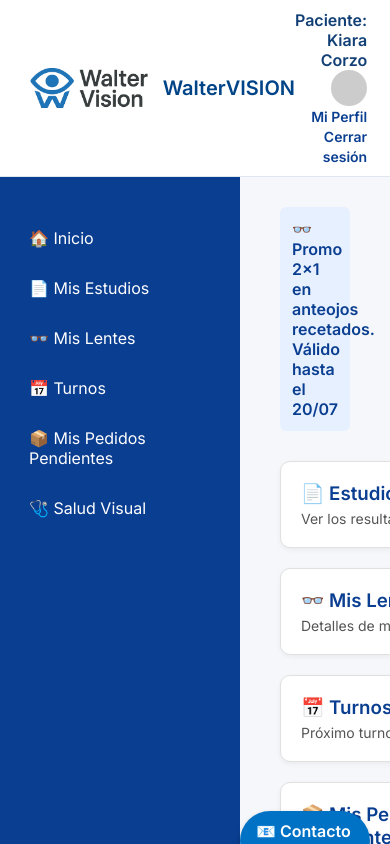
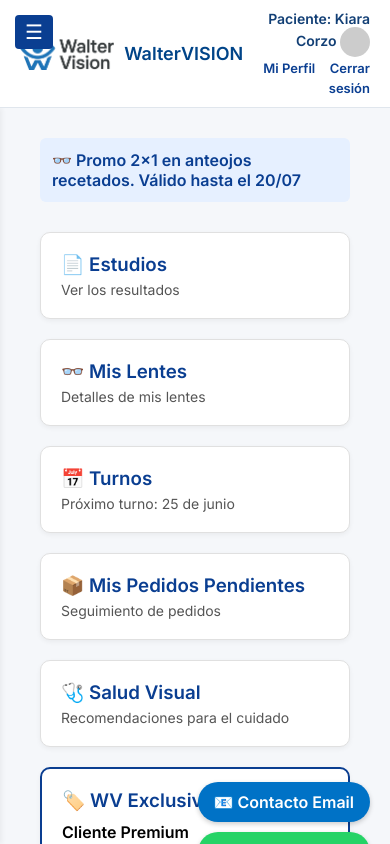
Before and after one commit to waltercorzo/portal, a plain HTML site: page index2.html in a window 390 px wide. Drawn offline with Linux system fonts and the light colour scheme.

Commit message:
Add files via upload

```diff
--- a/index2.html
+++ b/index2.html
@@ -17,7 +17,7 @@
 
         header {
             background-color: #ffffff;
-            padding: 10px 30px;
+            padding: 10px 20px;
             display: flex;
             justify-content: space-between;
             align-items: center;
@@ -28,16 +28,16 @@
         .branding {
             display: flex;
             align-items: center;
-            gap: 15px;
+            gap: 10px;
         }
 
         .branding img {
-            height: 40px;
+            height: 32px;
         }
 
         .branding h1 {
             margin: 0;
-            font-size: 20px;
+            font-size: 18px;
             color: #004488;
         }
 
@@ -47,37 +47,33 @@
 
         .patient-info h2 {
             margin: 0;
-            font-size: 16px;
+            font-size: 14px;
             color: #123f75;
         }
 
         .patient-info a {
-            margin-left: 15px;
+            margin-left: 10px;
             text-decoration: none;
             color: #0a3e91;
             font-weight: 600;
-            font-size: 14px;
+            font-size: 13px;
         }
 
         .layout {
             display: flex;
             flex: 1;
             overflow: hidden;
+            position: relative;
         }
 
         nav {
-            width: 240px;
+            width: 220px;
             background-color: #0a3e91;
             color: #ffffff;
             padding-top: 20px;
             box-sizing: border-box;
             box-shadow: 2px 0 5px rgba(0,0,0,0.05);
-        }
-
-        nav h2 {
-            text-align: center;
-            margin-bottom: 30px;
-            color: #ffffff;
+            transition: transform 0.3s ease;
         }
 
         nav ul {
@@ -101,6 +97,10 @@
             font-weight: 500;
             text-decoration: none;
             display: block;
+        }
+
+        nav ul li a:active {
+            background-color: #124caa;
         }
 
         main {
@@ -144,17 +144,66 @@
         }
 
         .avatar {
-            width: 36px;
-            height: 36px;
+            width: 30px;
+            height: 30px;
             border-radius: 50%;
             background-color: #ccc;
             display: inline-block;
             vertical-align: middle;
         }
+
+        .menu-toggle {
+            display: none;
+            position: absolute;
+            top: 15px;
+            left: 15px;
+            background: #0a3e91;
+            color: white;
+            border: none;
+            font-size: 20px;
+            padding: 5px 10px;
+            border-radius: 4px;
+            z-index: 1001;
+        }
+
+        @media (max-width: 768px) {
+            nav {
+                position: absolute;
+                height: 100%;
+                z-index: 1000;
+                transform: translateX(-100%);
+            }
+
+            nav.open {
+                transform: translateX(0);
+            }
+
+            .menu-toggle {
+                display: block;
+            }
+        }
     </style>
+    <script>
+        function toggleMenu() {
+            const nav = document.querySelector('nav');
+            nav.classList.toggle('open');
+        }
+
+        function closeMenu() {
+            const nav = document.querySelector('nav');
+            nav.classList.remove('open');
+        }
+
+        document.addEventListener("DOMContentLoaded", function() {
+            document.querySelectorAll('nav ul li a').forEach(link => {
+                link.addEventListener('click', closeMenu);
+            });
+        });
+    </script>
 </head>
 <body>
     <header>
+        <button class="menu-toggle" onclick="toggleMenu()">☰</button>
         <div class="branding">
             <img src="logo.png" alt="WalterVision">
             <h1>WalterVISION</h1>
```
Also changed, not shown: index3.html (+4 -4 lines).
